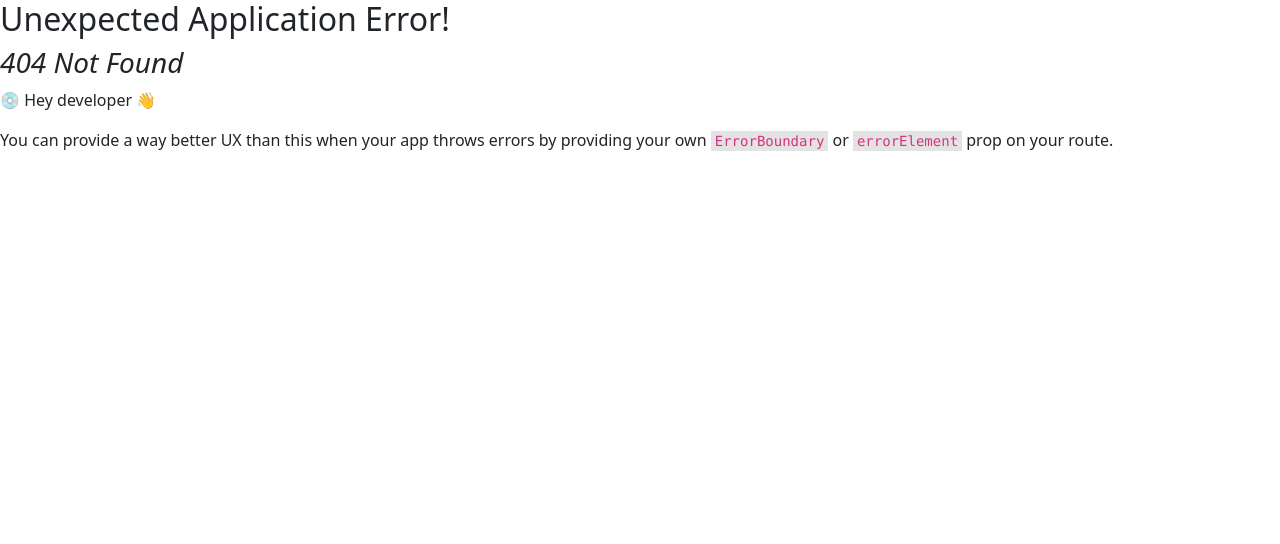
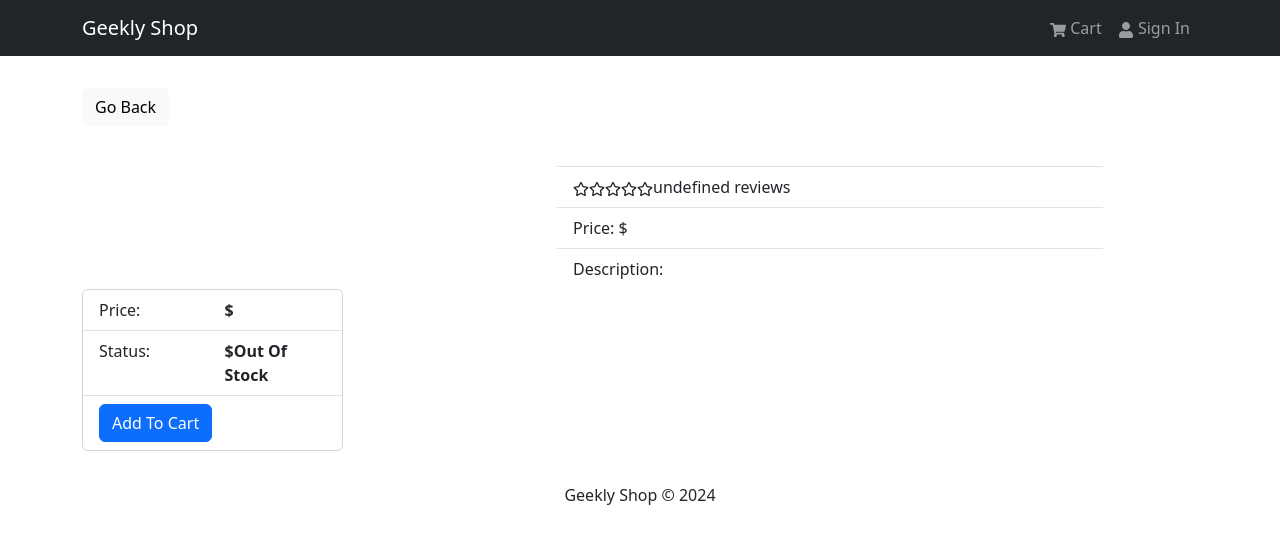
Before and after one commit to MrTrukiny/geekly_shop, a React (Vite) app in the folder client/: page /product/1 in a window 1280 px wide. Before the commit this address had no page. Shown: the top 544 px of the page. Built offline with nearby package versions, Linux system fonts and the light colour scheme.

Commit message:
feat(client): create ProductView and add it to the router

```diff
--- a/client/src/routes.tsx
+++ b/client/src/routes.tsx
@@ -3,13 +3,17 @@
   createRoutesFromElements,
   Route,
 } from 'react-router-dom';
+
+/* Views */
 import App from './App';
 import HomeView from '@/sections/Home/Home.view';
+import ProductView from '@/sections/Product/Product.view';
 
 export const router = createBrowserRouter(
   createRoutesFromElements([
     <Route path="/" element={<App />}>
       <Route index={true} path="/" element={<HomeView />} />
+      <Route path="/product/:id" element={<ProductView />} />
     </Route>,
   ])
 );
--- /dev/null
+++ b/client/src/sections/Product/Product.view.tsx
@@ -0,0 +1,71 @@
+import Rating from '@/components/Rating.component.';
+import { Button, Card, Col, Image, ListGroup, Row } from 'react-bootstrap';
+import { Link } from 'react-router-dom';
+
+// eslint-disable-next-line @typescript-eslint/no-explicit-any
+const PRODUCT: any = {};
+
+const ProductView = () => {
+  return (
+    <>
+      <Link className="btn btn-light my-3" to="/">
+        Go Back
+      </Link>
+      <Row>
+        <Col md={5}>
+          <Image src={PRODUCT.image} alt={PRODUCT.name} fluid />
+        </Col>
+        <Col md={6}>
+          <ListGroup variant="flush">
+            <ListGroup.Item>
+              <h3>{PRODUCT.name}</h3>
+            </ListGroup.Item>
+            <ListGroup.Item>
+              <Rating
+                value={PRODUCT.rating}
+                text={`${PRODUCT.numReviews} reviews`}
+              />
+            </ListGroup.Item>
+            <ListGroup.Item>Price: ${PRODUCT.price}</ListGroup.Item>
+            <ListGroup.Item>Description: {PRODUCT.description}</ListGroup.Item>
+          </ListGroup>
+        </Col>
+        <Col md={3}>
+          <Card>
+            <ListGroup variant="flush">
+              <ListGroup.Item>
+                <Row>
+                  <Col>Price:</Col>
+                  <Col>
+                    <strong>${PRODUCT.price}</strong>
+                  </Col>
+                </Row>
+              </ListGroup.Item>
+              <ListGroup.Item>
+                <Row>
+                  <Col>Status:</Col>
+                  <Col>
+                    <strong>
+                      ${PRODUCT.countInStock > 0 ? 'In Stock' : 'Out Of Stock'}
+                    </strong>
+                  </Col>
+                </Row>
+              </ListGroup.Item>
+              <ListGroup.Item>
+                <Button
+                  className="btn-block"
+                  type="button"
+                  disabled={PRODUCT.countInStock === 0}
+                >
+                  Add To Cart
+                </Button>
+              </ListGroup.Item>
+            </ListGroup>
+          </Card>
+        </Col>
+      </Row>
+    </>
+  );
+};
+
+export default ProductView;
```
